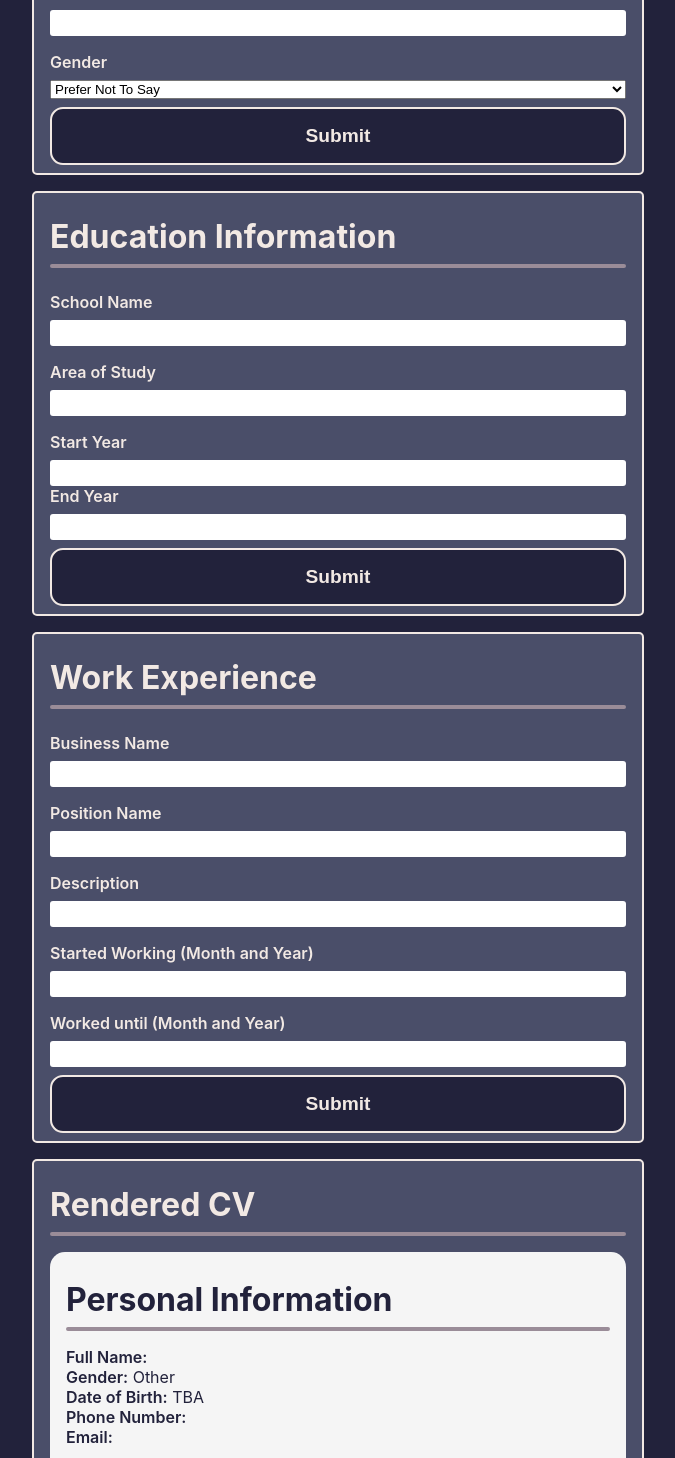
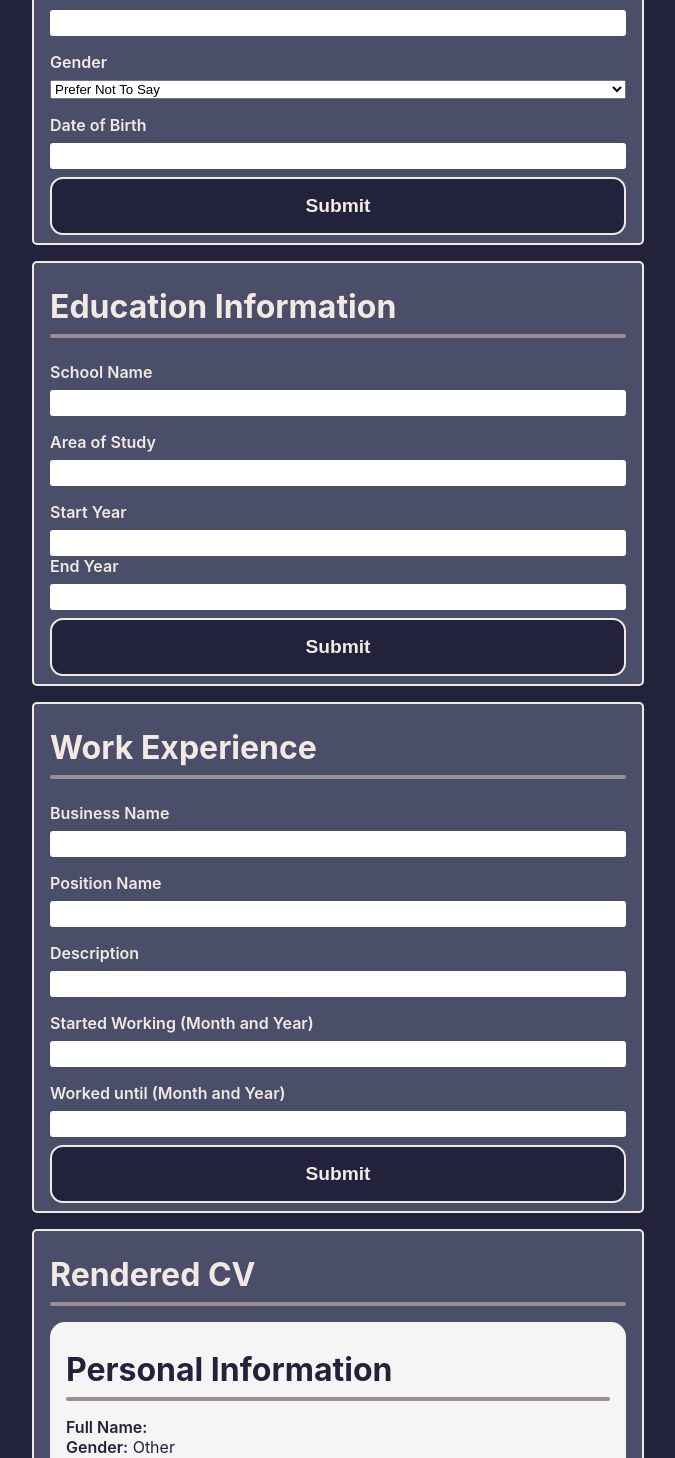
Before and after one commit to vulpes-walter1313/top-cv-project, a React (Create React App) app: page / in a window 1280 px wide. Shown: the part 426-1884 px from the top of the page, without its empty margins (302-977 px from the left). Built offline with nearby package versions, Linux system fonts and the light colour scheme.

Commit message:
added gender and dob to form input and output and saving to local storage

```diff
--- a/src/App.js
+++ b/src/App.js
@@ -15,6 +15,7 @@ class App extends React.Component {
        name: '',
        email: '',
        phone: '',
+       dob: '',
        gender: 'Other',
        schools: [],
        jobs: []
@@ -27,8 +28,8 @@ class App extends React.Component {
   }
 
   submitGenInfo(values) {
-    const {name, email, phone, gender } = values;
-    this.setState({name: name, email: email, phone: phone, gender: gender});
+    const {name, email, phone, gender, dob } = values;
+    this.setState({name: name, email: email, phone: phone, gender: gender, dob: dob});
   }
   componentDidUpdate() {
     StoreLocal.saveState(this.state);
@@ -41,6 +42,8 @@ class App extends React.Component {
         name: data.name,
         phone: data.phone,
         email: data.email,
+        gender: data.gender,
+        dob: data.dob,
         jobs: [...data.jobs],
         schools: [...data.schools]
       });
@@ -103,6 +106,7 @@ class App extends React.Component {
           email={this.state.email}
           phone={this.state.phone}
           gender={this.state.gender}
+          dob={this.state.dob}
           schools={this.state.schools}
           jobs={this.state.jobs}
           />
--- a/src/components/GeneralInfo.js
+++ b/src/components/GeneralInfo.js
@@ -16,6 +16,7 @@ class GeneralInfo extends Component {
     this.changeEmailHandler = this.changeEmailHandler.bind(this);
     this.changePhoneHandler = this.changePhoneHandler.bind(this);
     this.changeGenderHandler = this.changeGenderHandler.bind(this);
+    this.changeDobHandler = this.changeDobHandler.bind(this);
     this.formSubmit = this.formSubmit.bind(this)
   }
   componentDidMount() {
@@ -39,6 +40,9 @@ class GeneralInfo extends Component {
   }
   changeGenderHandler(e) {
     this.setState({gender: e.target.value});
+  }
+  changeDobHandler(e) {
+    this.setState({dob: e.target.value});
   }
   formSubmit(e) {
     e.preventDefault();
@@ -87,6 +91,14 @@ class GeneralInfo extends Component {
                 <option value="Female">Female</option>
             </select>
           </div>
+          <div className="dob-input-group">
+            <label htmlFor="dob">Date of Birth</label>
+            <input type="text"
+              onChange={this.changeDobHandler}
+              id="dob"
+              name="dob"
+              value={this.state.dob}/>
+          </div>
           <button type="submit">Submit</button>
         </form>
       </div>
--- a/src/components/OutputDisplay.js
+++ b/src/components/OutputDisplay.js
@@ -6,6 +6,7 @@ function OutputDisplay(props) {
     email,
     phone,
     gender,
+    dob,
     schools,
     jobs
   } = props;
@@ -59,7 +60,7 @@ function OutputDisplay(props) {
         <hr/>
         <p><span className="txt-bold">Full Name:</span> {name}</p>
         <p><span className="txt-bold">Gender:</span> {gender}</p>
-        <p><span className="txt-bold">Date of Birth:</span> TBA</p>
+        <p><span className="txt-bold">Date of Birth:</span> {dob}</p>
         <p><span className="txt-bold">Phone Number:</span> {phone}</p>
         <p><span className="txt-bold">Email:</span> {email}</p>
         <h3 className="results-title">Education:</h3>
--- a/src/logic/StoreLocal.js
+++ b/src/logic/StoreLocal.js
@@ -3,6 +3,8 @@ class StoreLocal {
     const formattedState = {
       name: state.name,
       email: state.email,
+      gender: state.gender,
+      dob: state.dob,
       phone: state.phone,
       schools: state.schools,
       jobs: state.jobs
```
